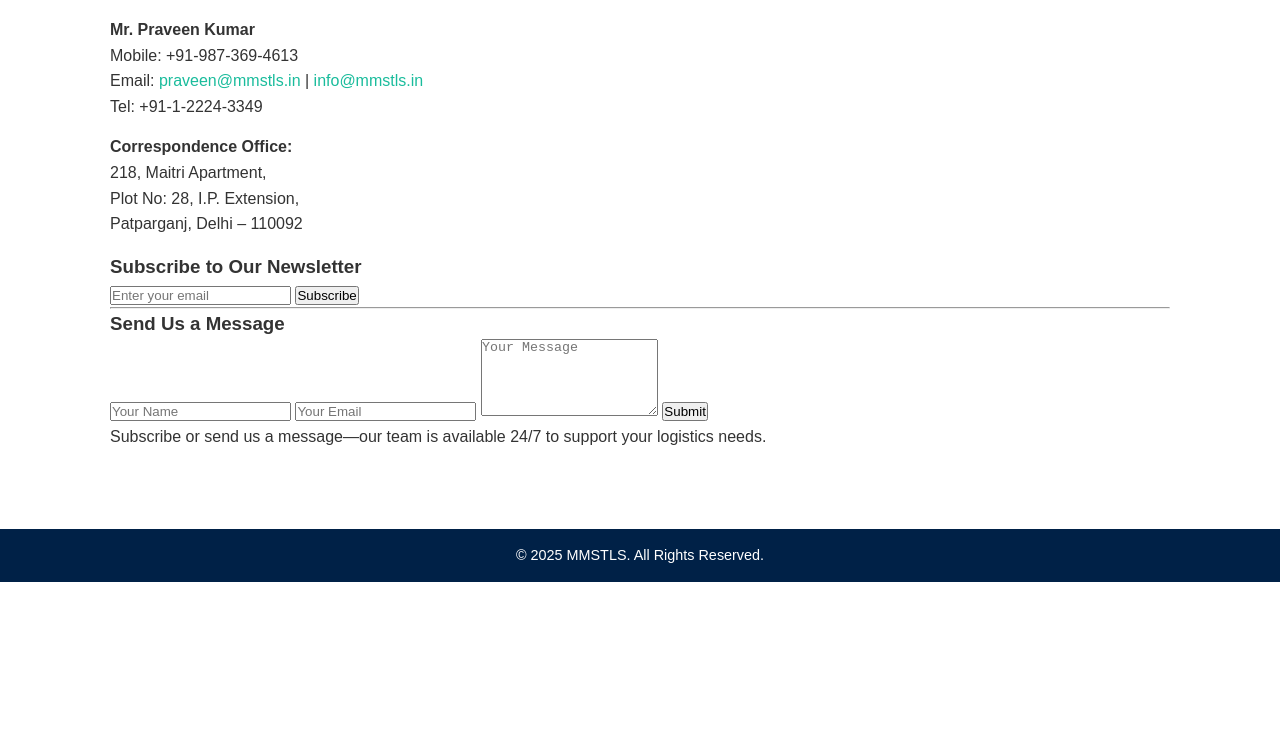
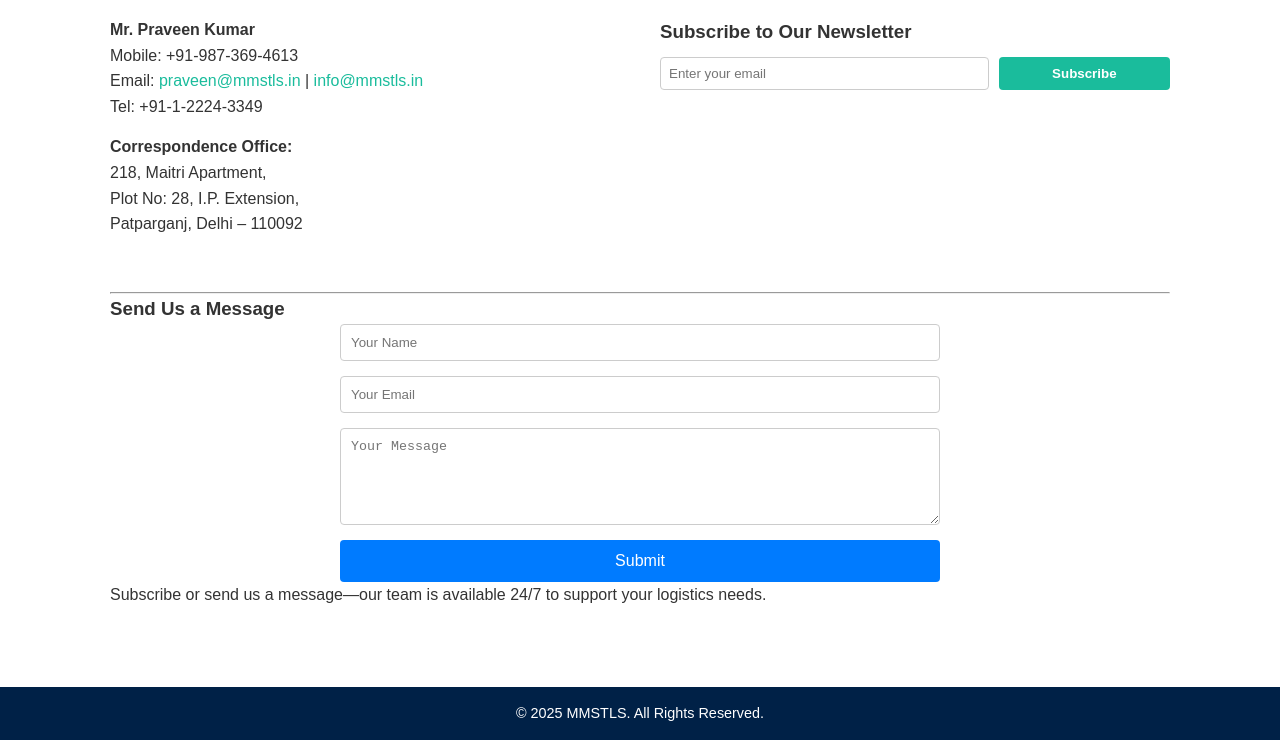
Before and after one commit to maitreya-codes/MMstls-website-, a plain HTML site: page contact.html in a window 1280 px wide. Shown: the part 180-920 px from the top of the page. Before the commit the page ends 800 px from the top, so only its background shows below. Drawn offline with Linux system fonts and the light colour scheme.

Commit message:
Update style.css

```diff
--- a/style.css
+++ b/style.css
@@ -118,3 +118,67 @@ footer {
   .navbar ul {flex-wrap:wrap; gap:15px;}
   .hero-text p {font-size:1rem;}
 }
+
+/* Contact Page Styles */
+.contact-grid {
+  display: flex;
+  gap: 40px;
+  flex-wrap: wrap;
+  margin-bottom: 40px;
+}
+
+.contact-info, .newsletter-form {
+  flex: 1 1 300px;
+}
+
+.newsletter-form h3 {
+  margin-bottom: 10px;
+}
+
+.newsletter-form form {
+  display: flex;
+  gap: 10px;
+}
+
+.newsletter-form input {
+  flex: 2;
+  padding: 8px;
+  border: 1px solid #ccc;
+  border-radius: 4px;
+}
+
+.newsletter-form button {
+  flex: 1;
+  background: #1abc9c;
+  color: #fff;
+  border: none;
+  padding: 8px;
+  font-weight: bold;
+  border-radius: 4px;
+  cursor: pointer;
+}
+
+.full-contact-form {
+  display: flex;
+  flex-direction: column;
+  gap: 15px;
+  max-width: 600px;
+  margin: auto;
+}
+
+.full-contact-form input,
+.full-contact-form textarea {
+  padding: 10px;
+  border: 1px solid #ccc;
+  border-radius: 4px;
+}
+
+.full-contact-form button {
+  background: #007bff;
+  color: white;
+  padding: 12px;
+  font-size: 1rem;
+  border: none;
+  border-radius: 4px;
+  cursor: pointer;
+}
```
